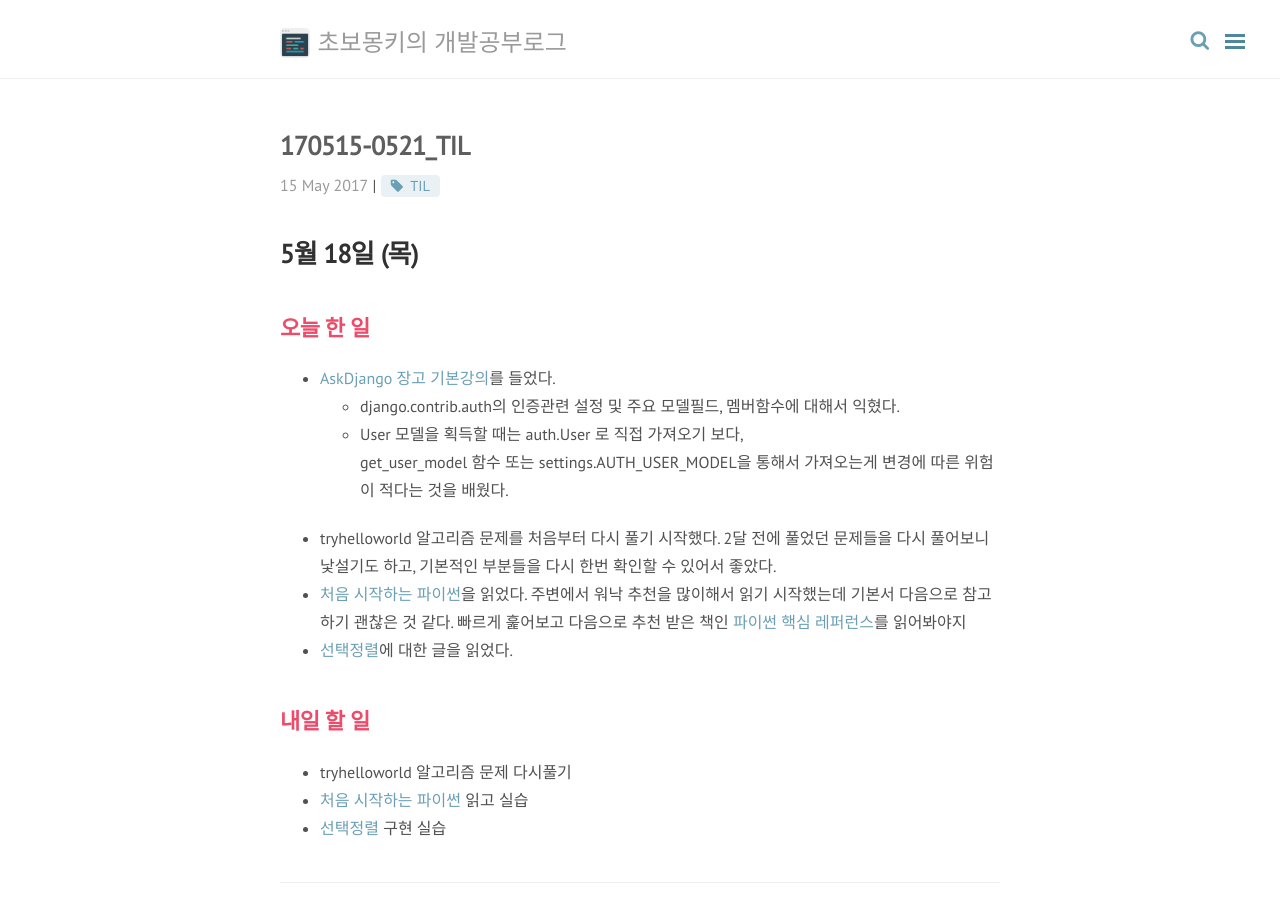
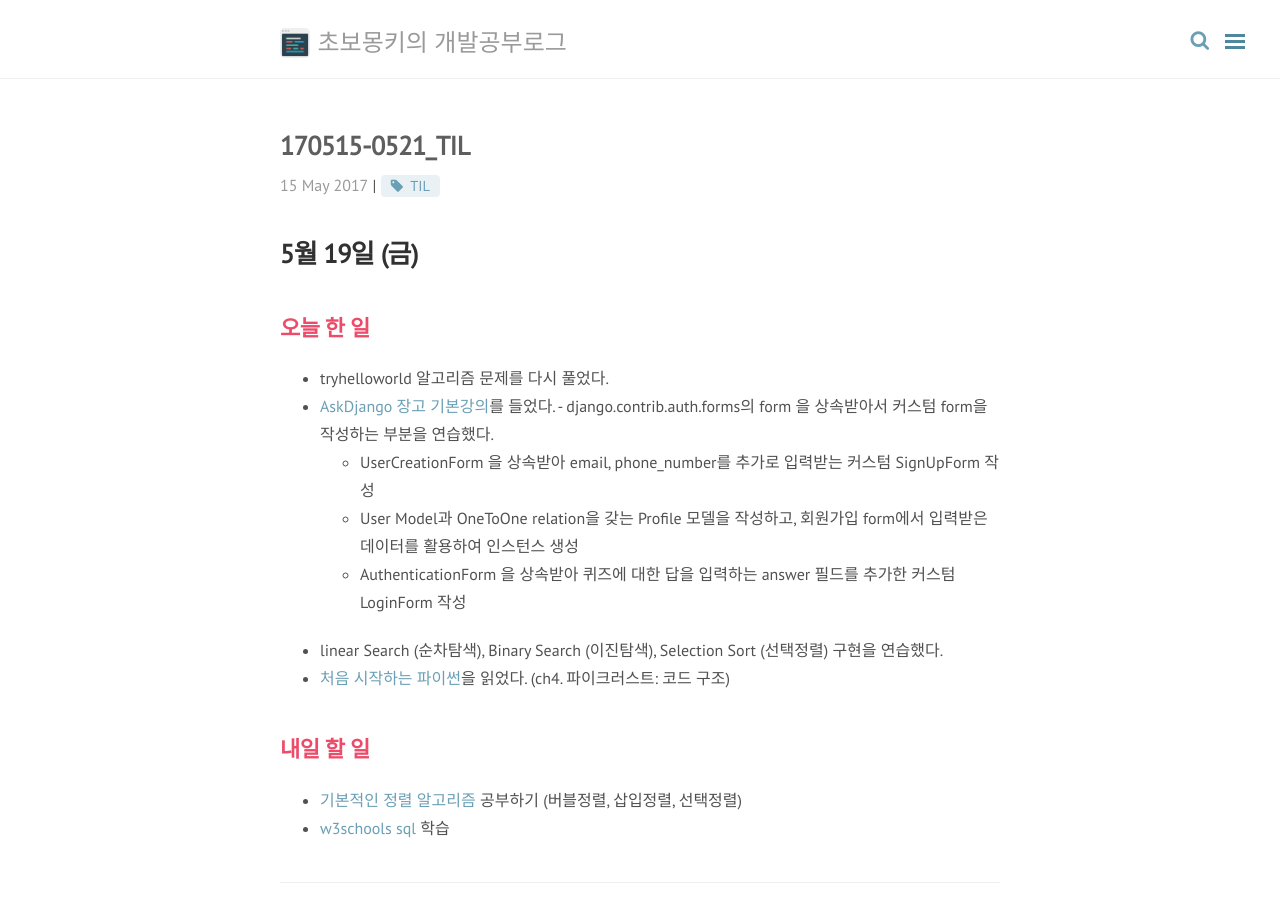
Before and after one commit to wayhome25/wayhome25.github.io, a Jekyll site: the page built from _posts/TIL(Today I Learned)/2017-05-15-05-21-TIL.md, in a window 1280 px wide and 900 px high. Built offline with Jekyll 4.4.1, drawn with Linux system fonts in a browser that asks for light colours; nearby versions of some CDN libraries; comment, search, counter and statistics services are not loaded.

Commit message:
add blog post

```diff
--- a/_posts/TIL(Today I Learned)/2017-05-15-05-21-TIL.md
+++ b/_posts/TIL(Today I Learned)/2017-05-15-05-21-TIL.md
@@ -5,6 +5,24 @@ category: TIL (Today I Learned)
 permalink: /til/:year/:month/:day/:title/
 tags: [TIL]
 comments: true
+---
+
+# 5월 19일 (금)
+## 오늘 한 일
+- tryhelloworld 알고리즘 문제를 다시 풀었다.
+- [AskDjango 장고 기본강의](https://nomade.kr/vod/django/)를 들었다.
+ 	- django.contrib.auth.forms의 form 을 상속받아서 커스텀 form을 작성하는 부분을 연습했다.
+	- UserCreationForm 을 상속받아 email, phone_number를 추가로 입력받는 커스텀 SignUpForm 작성
+	- User Model과 OneToOne relation을 갖는 Profile 모델을 작성하고, 회원가입 form에서 입력받은 데이터를 활용하여 인스턴스 생성
+	- AuthenticationForm 을 상속받아 퀴즈에 대한 답을 입력하는 answer 필드를 추가한 커스텀 LoginForm 작성
+- linear Search (순차탐색), Binary Search (이진탐색), Selection Sort (선택정렬) 구현을 연습했다.
+- [처음 시작하는 파이썬](http://www.hanbit.co.kr/store/books/look.php?p_code=B2827459900)을 읽었다. (ch4. 파이크러스트: 코드 구조)
+
+
+## 내일 할 일
+- [기본적인 정렬 알고리즘](https://www.inflearn.com/course-status-2/) 공부하기 (버블정렬, 삽입정렬, 선택정렬)
+- [w3schools sql](https://www.w3schools.com/sql/) 학습
+
 ---
 # 5월 18일 (목)
 ## 오늘 한 일
@@ -20,6 +38,7 @@ comments: true
 - tryhelloworld 알고리즘 문제 다시풀기
 - [처음 시작하는 파이썬](http://www.hanbit.co.kr/store/books/look.php?p_code=B2827459900) 읽고 실습
 - [선택정렬](https://ko.wikipedia.org/wiki/%EC%84%A0%ED%83%9D_%EC%A0%95%EB%A0%AC) 구현 실습
+
 
 ---
 # 5월 17일 (수)
```
Also changed, not shown: _posts/algorithm/2017-05-19-lambda-gugu.md (added, +24 -0 lines), _posts/algorithm/2017-05-20-2016.md (added, +28 -0 lines), _posts/cs/2017-04-15-cs-16.md (+1 -1 lines), _posts/cs/2017-04-16-cs-17.md (+3 -1 lines), _posts/cs/2017-04-20-cs-24.md (+1 -1 lines), _posts/cs/2017-04-20-cs-25.md (+1 -1 lines), _posts/cs/2017-05-19-search.md (added, +41 -0 lines), _posts/etc/2017-02-24-good-lecture.md (+1 -0 lines).
